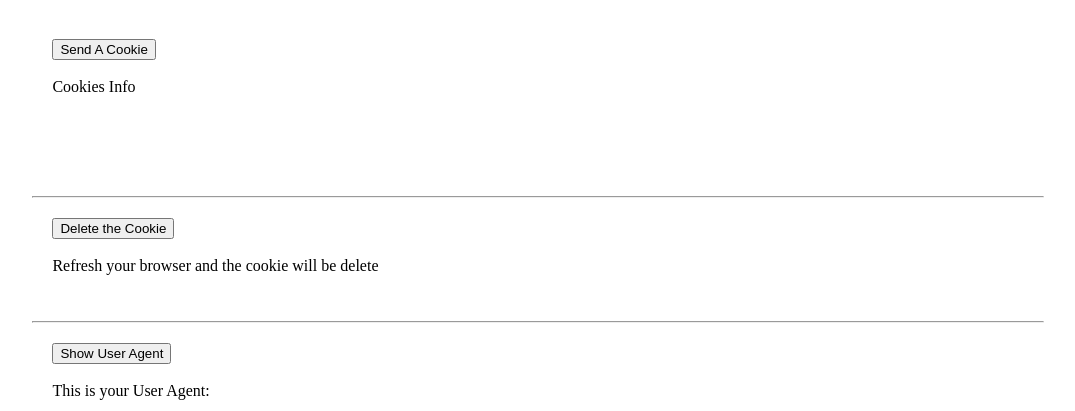
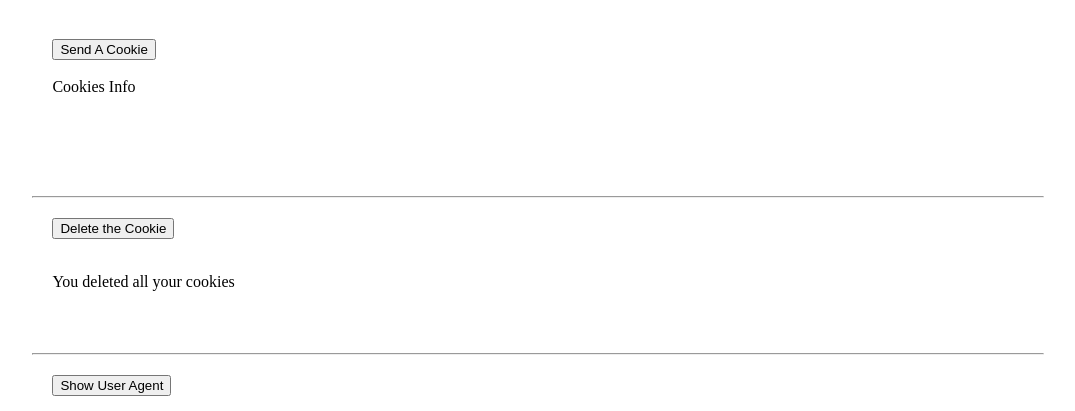
Before and after one commit to dnedaniele/-track-test-cookies-, a plain HTML site: page index.html in a window 1280 px wide. Both pictures are taken after a click on the button "Delete the Cookie". Shown: the part 184-595 px from the top of the page, without its empty margins (102-1177 px from the left). Drawn offline with Linux system fonts and the light colour scheme.

Commit message:
delete text

```diff
--- a/index.html
+++ b/index.html
@@ -64,7 +64,7 @@
         <button onclick="deleteCookie()">Delete the Cookie</button>
         <br />
         <br />
-        <div>Refresh your browser and the cookie will be delete</div>
+        <p class="deletionConfirmation"></p>
       </div>
 
       <br />
--- a/index.js
+++ b/index.js
@@ -31,6 +31,7 @@ function sendCookie() {
 function deleteCookie() {
   document.cookie =
     "user_id = deleteMe; expires=Thu, 01 Jan 1970 00:00:00 GMT;";
+    document.querySelector(".deletionConfirmation").innerHTML = "You deleted all your cookies"
 }
 
 // SHOW USER AGENT
```
